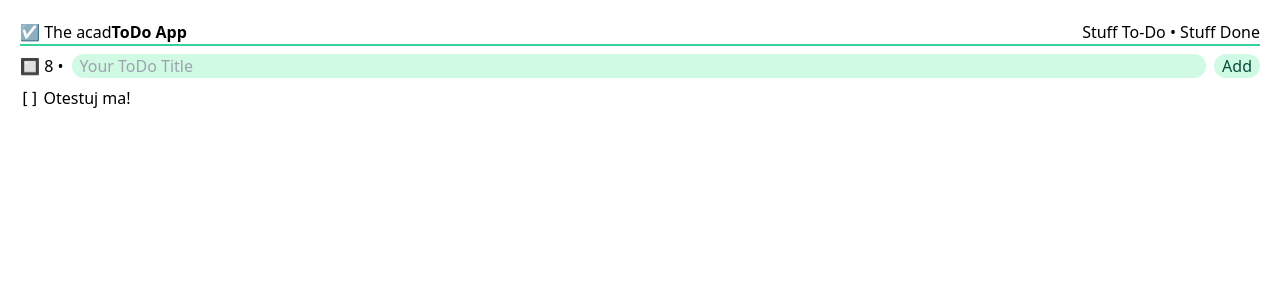
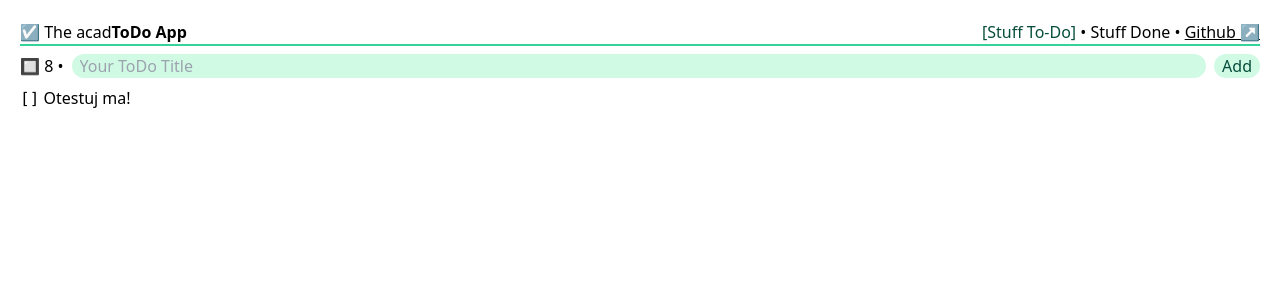
Before and after one commit to 0Charliecat/acad-todo, a Vue app: page / in a window 1280 px wide. Shown: the top 300 px of the page. Built offline with nearby package versions, Linux system fonts and the light colour scheme.

Commit message:
add(routing): active link class

```diff
--- a/src/App.vue
+++ b/src/App.vue
@@ -3,7 +3,7 @@ import { RouterLink, RouterView } from 'vue-router'
 import { ref, provide } from 'vue';
 
 const StuffToDo = ref([
-  {  $type: 'todo-v1', $id: 'todo-a1-1', title: "Otestuj ma!",                                                      done: false, },
+  {  $type: 'todo-v1', $id: 'todo-a1-0', title: "Otestuj ma!",                                                      done: false, },
   {  $type: 'todo-v1', $id: 'todo-a1-1', title: "sprav si novy vue projekt",                                        done: true,  },
   {  $type: 'todo-v1', $id: 'todo-a1-2', title: "daj si tam input na novu todo polozku",                            done: true,  },
   {  $type: 'todo-v1', $id: 'todo-a1-3', title: "input si hookni na click, aby pridal do zoznamu v data novy item", done: true,  },
@@ -48,6 +48,8 @@ provide('UpdateToDo', UpdateToDo);
         <RouterLink to="/">Stuff To-Do</RouterLink>
         •
         <RouterLink to="/deleted">Stuff Done</RouterLink>
+        •
+        <a href="https://github.com/0Charliecat/acad-todo" class="underline">Github ↗️</a>
       </nav>
     </div>
   </header>
@@ -62,3 +64,18 @@ provide('UpdateToDo', UpdateToDo);
 
   <RouterView />
 </template>
+
+<style>
+.active {
+  color: rgb(6 78 59);
+  font: bold;
+}
+
+.active::before {
+  content: '['
+}
+
+.active::after {
+  content: ']'
+}
+</style>
--- a/src/router/index.js
+++ b/src/router/index.js
@@ -17,7 +17,8 @@ const router = createRouter({
       // which is lazy-loaded when the route is visited.
       component: () => import('../views/deleted.vue')
     }
-  ]
+  ],
+  linkActiveClass: "active",
 })
 
 export default router
```
